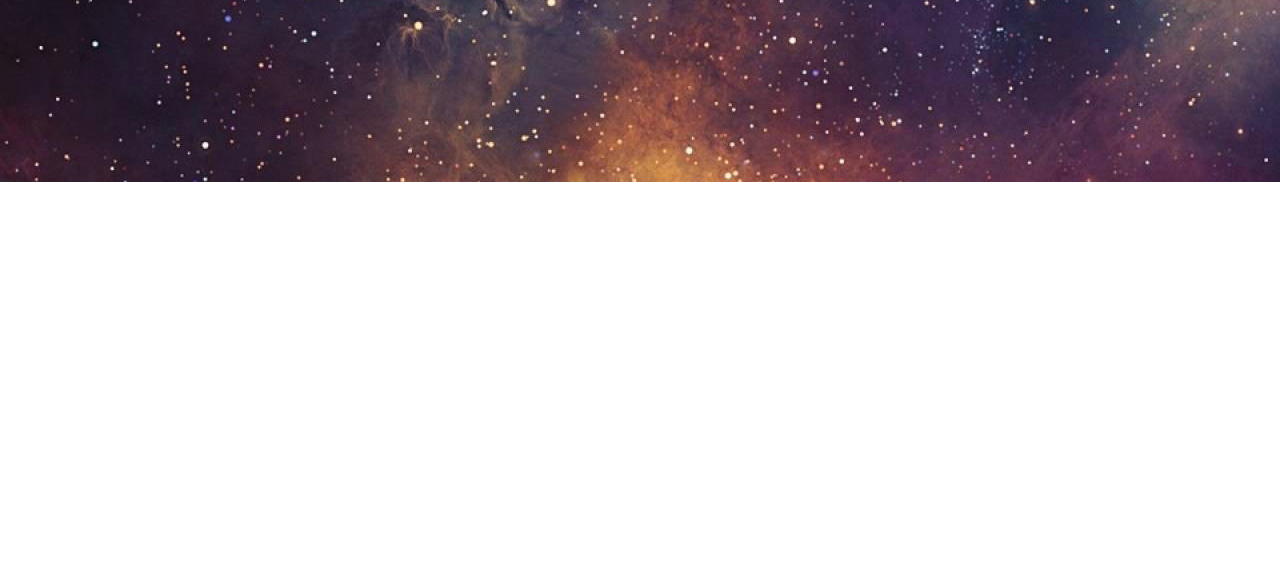
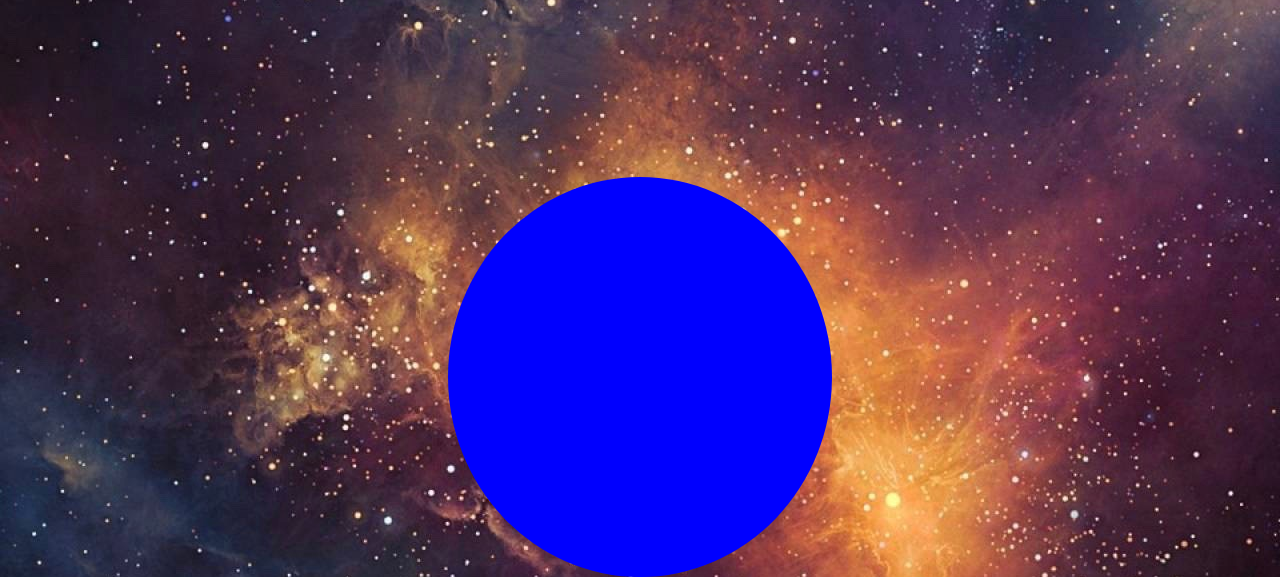
Before and after one commit to yanivsalzberg/fennec, a website: page index.html in a window 1280 px wide. Shown: the part 618-1195 px from the top of the page. Before the commit the page ends 800 px from the top, so only its background shows below. Drawn offline with nearby package versions, Linux system fonts and the light colour scheme; a web font is replaced by a local one.

Commit message:
third version with red planet and color changing egg with sound

```diff
--- a/index.html
+++ b/index.html
@@ -8,7 +8,7 @@
   <link rel="stylesheet" type="text/css" href="style.css">
 </head>
 
-<body background=assets/nightsky.jpg>
+<body background=assets/nightsky.jpg align=center>
 
 <br><br><br><br>
 
@@ -18,13 +18,20 @@
 
   </div>
 
-  <div>
+   <div>
     <h1>
         Carmi's World
     </h1>
   </div>
 
 
+  <div class="world">
+
+  </div>
+
+
+
+
 <script src="script.js"></script>
 </body>
 </html>
```
